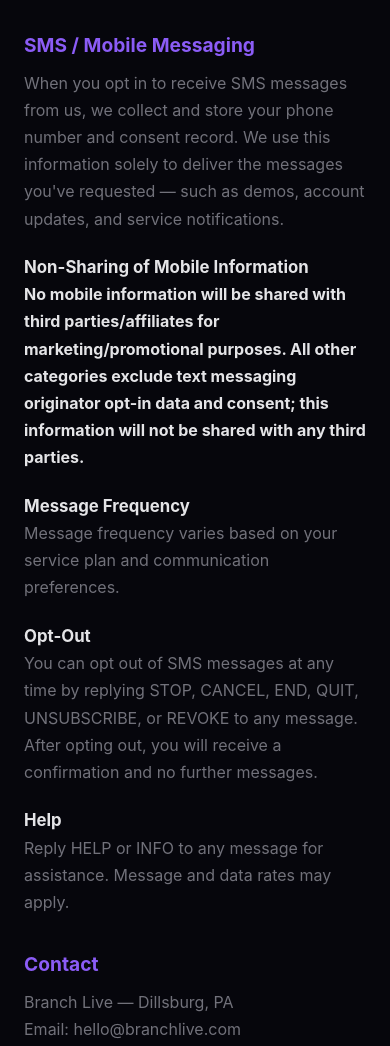
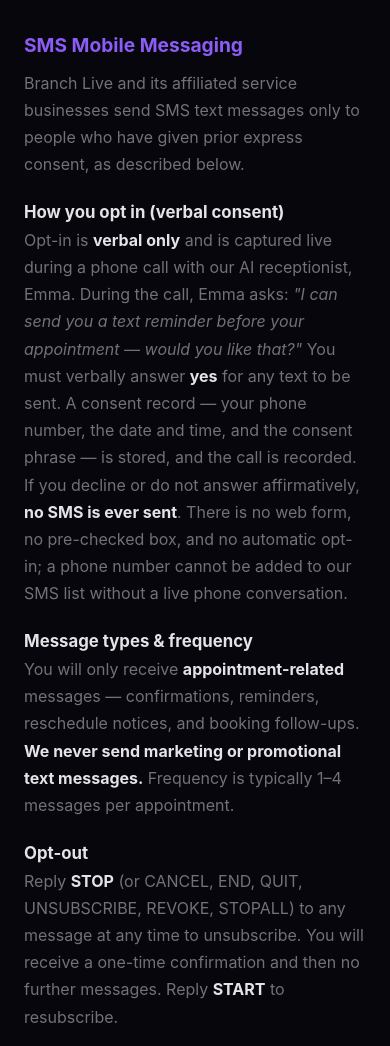
Before and after one commit to shanedkilmore-glitch/branchlive, a website: page privacy/index.html in a window 390 px wide. Shown: the part 577-1623 px from the top of the page. Drawn offline with Linux system fonts and the light colour scheme.

Commit message:
a2p: rewrite privacy SMS section to document verbal consent flow + #sms-mobile-messaging anchor (fix A2P opt-in rejection)

```diff
--- a/privacy/index.html
+++ b/privacy/index.html
@@ -35,7 +35,7 @@
 </nav>
 <div class="container">
   <h1>Privacy Policy</h1>
-  <p class="updated">Last updated: June 23, 2026</p>
+  <p class="updated">Last updated: July 5, 2026</p>
 
   <h2>Information We Collect</h2>
   <p>We collect information you provide directly: name, phone number, email address, and business details when you sign up for our services.</p>
@@ -43,20 +43,23 @@
   <h2>How We Use Your Information</h2>
   <p>We use your information to provide and improve our AI receptionist services, communicate with you about your account, and send relevant updates.</p>
 
-  <h2>SMS / Mobile Messaging</h2>
-  <p>When you opt in to receive SMS messages from us, we collect and store your phone number and consent record. We use this information solely to deliver the messages you've requested — such as demos, account updates, and service notifications.</p>
+  <h2 id="sms-mobile-messaging">SMS Mobile Messaging</h2>
+  <p>Branch Live and its affiliated service businesses send SMS text messages only to people who have given prior express consent, as described below.</p>
 
-  <h3>Non-Sharing of Mobile Information</h3>
-  <p><strong>No mobile information will be shared with third parties/affiliates for marketing/promotional purposes. All other categories exclude text messaging originator opt-in data and consent; this information will not be shared with any third parties.</strong></p>
+  <h3>How you opt in (verbal consent)</h3>
+  <p>Opt-in is <strong>verbal only</strong> and is captured live during a phone call with our AI receptionist, Emma. During the call, Emma asks: <em>"I can send you a text reminder before your appointment — would you like that?"</em> You must verbally answer <strong>yes</strong> for any text to be sent. A consent record — your phone number, the date and time, and the consent phrase — is stored, and the call is recorded. If you decline or do not answer affirmatively, <strong>no SMS is ever sent</strong>. There is no web form, no pre-checked box, and no automatic opt-in; a phone number cannot be added to our SMS list without a live phone conversation.</p>
 
-  <h3>Message Frequency</h3>
-  <p>Message frequency varies based on your service plan and communication preferences.</p>
+  <h3>Message types &amp; frequency</h3>
+  <p>You will only receive <strong>appointment-related</strong> messages — confirmations, reminders, reschedule notices, and booking follow-ups. <strong>We never send marketing or promotional text messages.</strong> Frequency is typically 1–4 messages per appointment.</p>
 
-  <h3>Opt-Out</h3>
-  <p>You can opt out of SMS messages at any time by replying STOP, CANCEL, END, QUIT, UNSUBSCRIBE, or REVOKE to any message. After opting out, you will receive a confirmation and no further messages.</p>
+  <h3>Opt-out</h3>
+  <p>Reply <strong>STOP</strong> (or CANCEL, END, QUIT, UNSUBSCRIBE, REVOKE, STOPALL) to any message at any time to unsubscribe. You will receive a one-time confirmation and then no further messages. Reply <strong>START</strong> to resubscribe.</p>
 
   <h3>Help</h3>
-  <p>Reply HELP or INFO to any message for assistance. Message and data rates may apply.</p>
+  <p>Reply <strong>HELP</strong> or <strong>INFO</strong> to any message for assistance, or email hello@branchlive.com. Message and data rates may apply.</p>
+
+  <h3>Non-sharing of mobile information</h3>
+  <p><strong>No mobile information will be shared with third parties or affiliates for marketing or promotional purposes. Text messaging originator opt-in data and consent are not shared with any third parties.</strong></p>
 
   <h2>Contact</h2>
   <p>Branch Live — Dillsburg, PA<br>Email: hello@branchlive.com</p>
```
